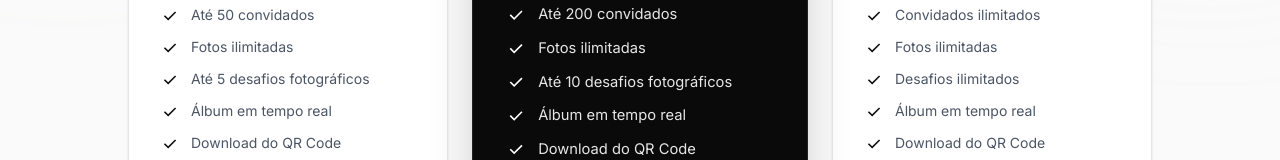
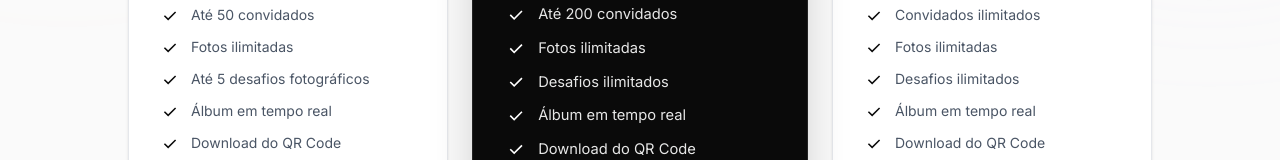
Before and after one commit to EuRydan/Memvo, a Next.js app: page /pricing in a window 1280 px wide. Shown: the part 393-553 px from the top of the page. Built offline with nearby package versions, Linux system fonts and the light colour scheme.

Commit message:
feat: make classic plan have unlimited challenges

```diff
--- a/src/app/(dashboard)/dashboard/[eventId]/challenges/page.tsx
+++ b/src/app/(dashboard)/dashboard/[eventId]/challenges/page.tsx
@@ -118,7 +118,7 @@ export default function ChallengesPage({ params }: { params: Promise<{ eventId:
 
       const type = planData?.plan_type || 'none'
       if (type === 'essential') setChallengeLimit(5)
-      else if (type === 'classic') setChallengeLimit(10)
+      else if (type === 'classic') setChallengeLimit(Infinity)
       else if (type === 'premium') setChallengeLimit(Infinity)
       else setChallengeLimit(0) // Sem plano não pode adicionar (embora a view em si devesse estar bloqueada)
     }
--- a/src/app/pricing/page.tsx
+++ b/src/app/pricing/page.tsx
@@ -33,7 +33,7 @@ const PLANS = [
     features: [
       { text: 'Até 200 convidados', included: true },
       { text: 'Fotos ilimitadas', included: true },
-      { text: 'Até 10 desafios fotográficos', included: true },
+      { text: 'Desafios ilimitados', included: true },
       { text: 'Álbum em tempo real', included: true },
       { text: 'Download do QR Code', included: true },
       { text: 'Download em ZIP', included: true },
```
